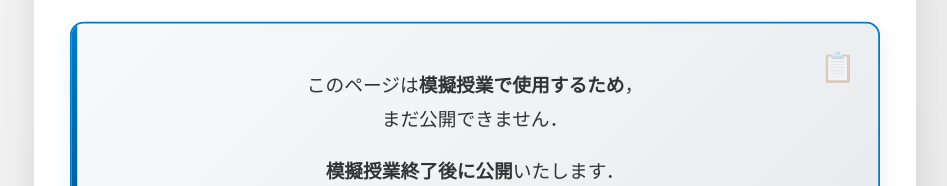
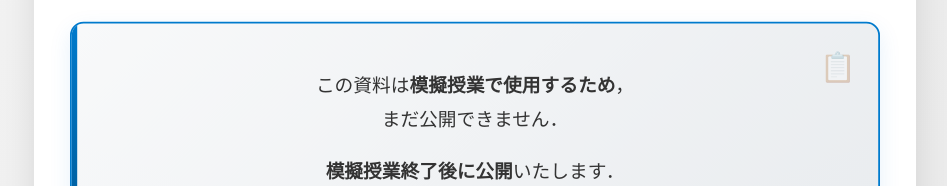
Before and after one commit to Kitocya/kitocya.github.io, a plain HTML site: page EM03/preparation.html in a window 1280 px wide. Shown: the part 328-514 px from the top of the page, without its empty margins (165-1112 px from the left). Drawn offline with Linux system fonts and the light colour scheme.

Commit message:
preparation.html upd

```diff
--- a/EM03/preparation.html
+++ b/EM03/preparation.html
@@ -13,7 +13,7 @@
         <h1>模擬授業用コンテンツ</h1>
 
         <div class="notice">
-            <p>このページは<strong>模擬授業で使用するため</strong>，<br>
+            <p>この資料は<strong>模擬授業で使用するため</strong>，<br>
             まだ公開できません．</p>
             <p><strong>模擬授業終了後に公開</strong>いたします．</p>
         </div>
```
